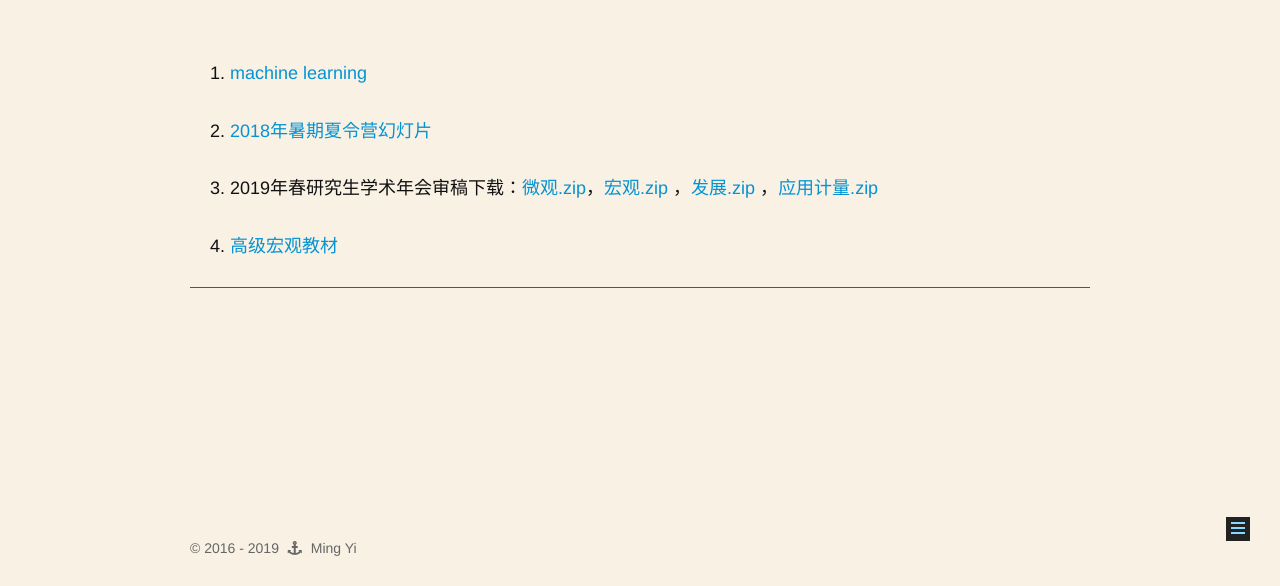
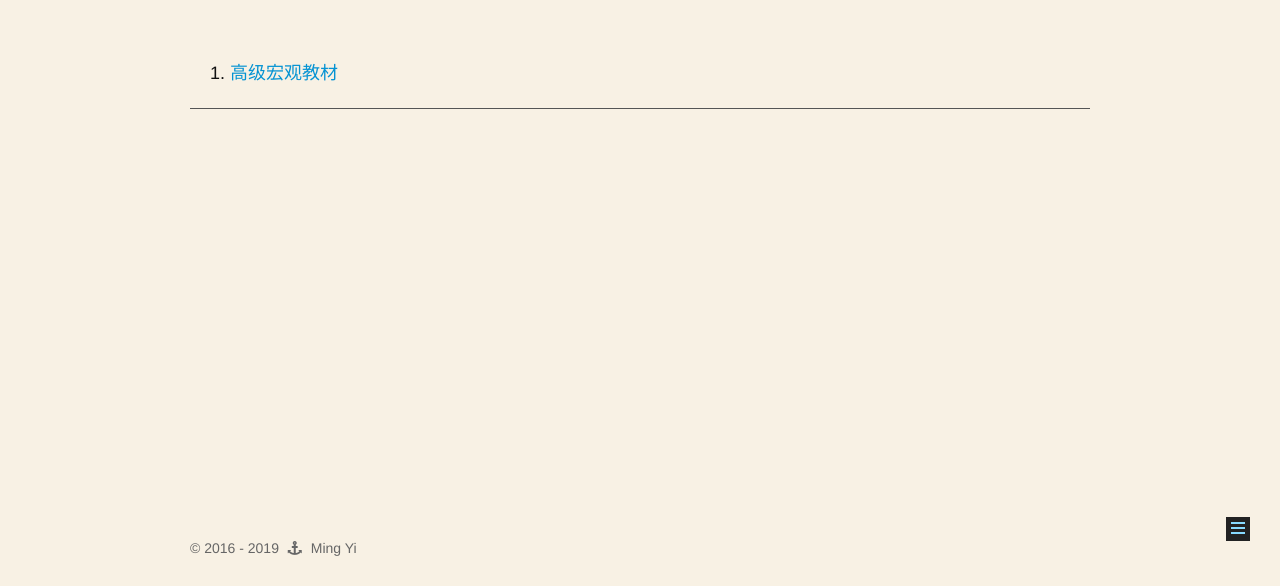
Before and after one commit to iming85/iming85.github.io, a plain HTML site: page temporary_files/index.html in a window 1280 px wide. Shown: the part 214-800 px from the top of the page. Drawn offline with nearby package versions, Linux system fonts and the light colour scheme; some packages are replaced by stand-ins of ours.

Commit message:
Site updated: 2019-09-29 14:41:27

```diff
--- a/css/main.css
+++ b/css/main.css
@@ -1703,7 +1703,7 @@ post-body a:hover {
   width: 4px;
   height: 4px;
   border-radius: 50%;
-  background: #b9ff13;
+  background: #2ffc2e;
 }
 .links-of-blogroll {
   font-size: 13px;
--- a/temporary_files/index.html
+++ b/temporary_files/index.html
@@ -93,17 +93,17 @@
 
 
 
-<meta name="description" content="machine learning   2018年暑期夏令营幻灯片   2019年春研究生学术年会审稿下载：微观.zip，宏观.zip ，发展.zip ，应用计量.zip   高级宏观教材">
+<meta name="description" content="高级宏观教材">
 <meta property="og:type" content="website">
 <meta property="og:title" content="Temporary Files">
 <meta property="og:url" content="https://www.yiming.website/temporary_files/index.html">
 <meta property="og:site_name" content="Ming Yi&#39;s Personal Website">
-<meta property="og:description" content="machine learning   2018年暑期夏令营幻灯片   2019年春研究生学术年会审稿下载：微观.zip，宏观.zip ，发展.zip ，应用计量.zip   高级宏观教材">
+<meta property="og:description" content="高级宏观教材">
 <meta property="og:locale" content="en">
-<meta property="og:updated_time" content="2019-07-02T14:51:15.000Z">
+<meta property="og:updated_time" content="2019-09-29T06:41:00.612Z">
 <meta name="twitter:card" content="summary">
 <meta name="twitter:title" content="Temporary Files">
-<meta name="twitter:description" content="machine learning   2018年暑期夏令营幻灯片   2019年春研究生学术年会审稿下载：微观.zip，宏观.zip ，发展.zip ，应用计量.zip   高级宏观教材">
+<meta name="twitter:description" content="高级宏观教材">
 
 
 
@@ -313,18 +313,7 @@
 
       <br>
 <ul>
-<li>
-<p><a href="/temporary_files/files/ml.zip">machine learning</a></p>
-</li>
-<li>
-<p><a href="/temporary_files/files/2018_07_04%E4%B8%8E%E5%A4%8F%E4%BB%A4%E8%90%A5%E5%AD%A6%E7%94%9F%E4%BA%A4%E6%B5%81.zip">2018年暑期夏令营幻灯片</a></p>
-</li>
-<li>
-<p>2019年春研究生学术年会审稿下载：<a href="/temporary_files/files/%E5%BE%AE%E8%A7%82.zip">微观.zip</a>，<a href="/temporary_files/files/%E5%AE%8F%E8%A7%82.zip">宏观.zip</a> ，<a href="/temporary_files/files/%E5%8F%91%E5%B1%95.zip">发展.zip</a> ，<a href="/temporary_files/files/%E5%BA%94%E7%94%A8%E8%AE%A1%E9%87%8F.zip">应用计量.zip</a></p>
-</li>
-<li>
-<p><a href="/temporary_files/files/%E9%AB%98%E7%BA%A7%E5%AE%8F%E8%A7%82%E7%AC%AC%E5%9B%9B%E7%89%88.pdf">高级宏观教材</a></p>
-</li>
+<li><a href="/temporary_files/files/%E9%AB%98%E7%BA%A7%E5%AE%8F%E8%A7%82%E7%AC%AC%E5%9B%9B%E7%89%88.pdf">高级宏观教材</a></li>
 </ul>
 <hr>
 <!--
```
Also changed, not shown: about/index.html (+1 -1 lines), search.xml (+9 -9 lines), teaching/2019sugt/index.html (+1 -1 lines), teaching/2019sumacro/index.html (+1 -1 lines), teaching/index.html (+1 -1 lines), workshop/2019smwork/index.html (+1 -1 lines), workshop/index.html (+1 -1 lines), 8 other files.
